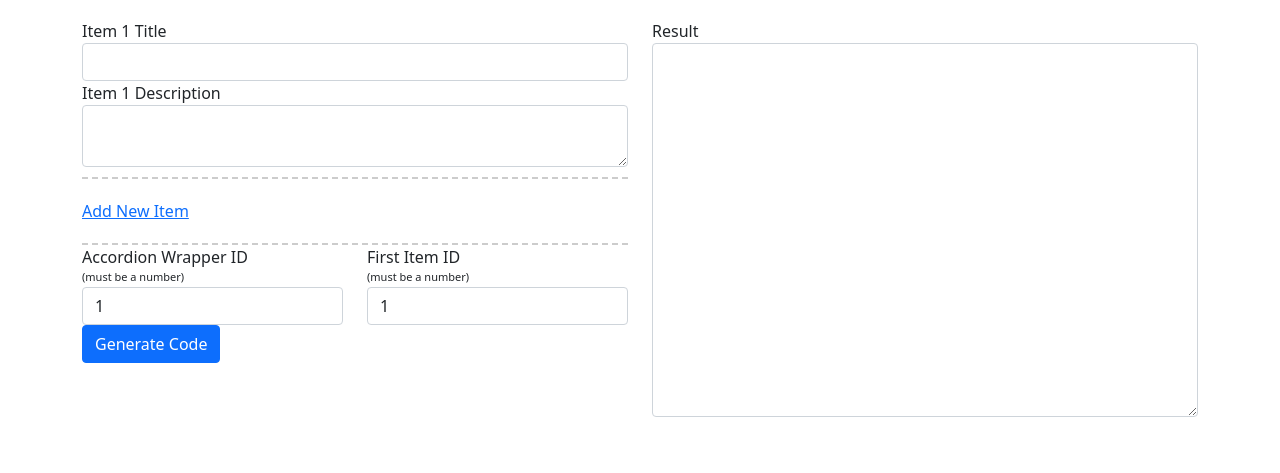
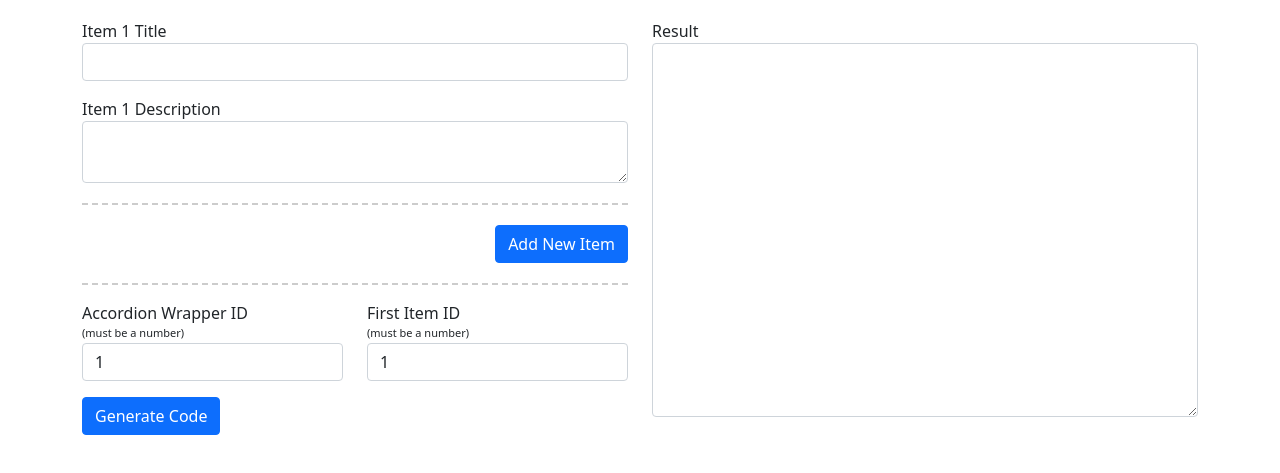
Before and after one commit to Rynoss/bootstrap-5-accordion-generator, a plain HTML site: page index.html in a window 1280 px wide. Shown: the part 73-546 px from the top of the page. Drawn offline with nearby package versions, Linux system fonts and the light colour scheme.

Commit message:
Fix styling of form.

```diff
--- a/index.html
+++ b/index.html
@@ -18,7 +18,7 @@
 				<div class="accordion-item-wrapper">
 					<div class="accordion-single">
 						<a href="#"><i class="glyphicon glyphicon-trash delete-item"></i></a>
-						<div class="form-group">
+						<div class="form-group mb-3">
 							<label>Item 1 Title</label>
 							<input class="form-control" type="text" />
 						</div>
@@ -29,9 +29,9 @@
 					</div>
 				</div>
 				<div class="row">
-					<div class="col-12">
-						<div class="form-group text-right add-new-wrapper">
-							<a class="btn-add-new" href="#"><i class="glyphicon glyphicon-plus"></i> Add New Item</a>
+					<div class="col-12 mb-3">
+						<div class="form-group text-end add-new-wrapper">
+							<a class="btn btn-primary btn-add-new" href="#"><i class="glyphicon glyphicon-plus"></i> Add New Item</a>
 						</div>
 					</div>
 				</div>
@@ -48,7 +48,7 @@
 							<input class="form-control starting-id" type="number" min="1" max="10" value="1" />
 						</div>
 					</div>
-					<div class="col-12">
+					<div class="col-12 mt-3">
 						<div class="form-group">
 							<button class="btn btn-primary btn-block btn-generate">Generate Code</button>
 						</div>
--- a/style.css
+++ b/style.css
@@ -1,34 +1,42 @@
 body {
 	padding-top: 20px;
 }
+
 .delete-item {
 	position: absolute;
 	top: 0;
 	right: 0;
 }
+
 .accordion-single {
 	border-bottom: 2px dashed #ccc;
-	padding-bottom: 10px;
+	padding-bottom: 20px;
 	margin-bottom: 20px;
 	position: relative;
 }
+
 .add-new-wrapper {
 	border-bottom: 2px dashed #ccc;
 	padding-bottom: 20px;
 }
+
 .clear-both {
 	clear: both;
 }
+
 .accordion-preview-wrapper {
 	display: none;
 }
+
 .panel-heading {
 	padding: 0;
 }
+
 .panel-heading a {
 	padding: 10px 15px;
 	display: block;
 }
+
 .panel-title i {
 	float: right;
 }
```
